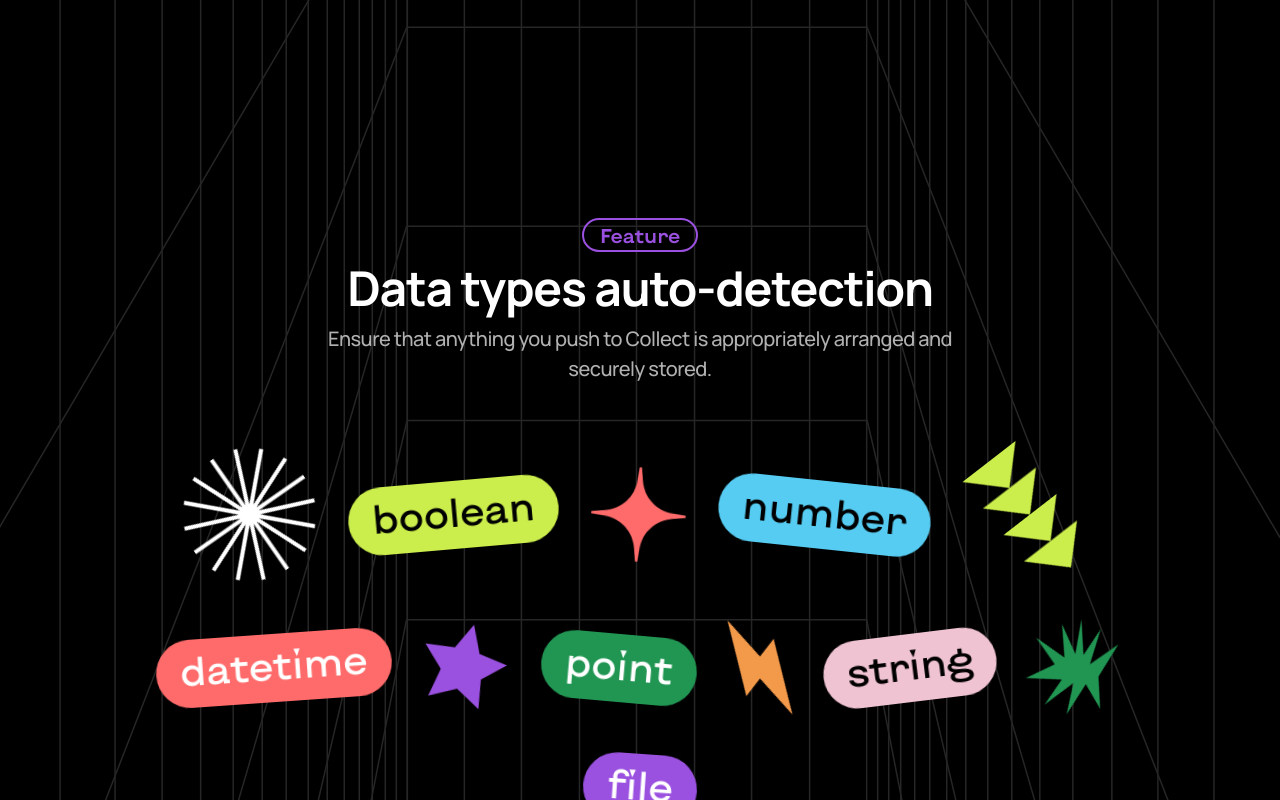
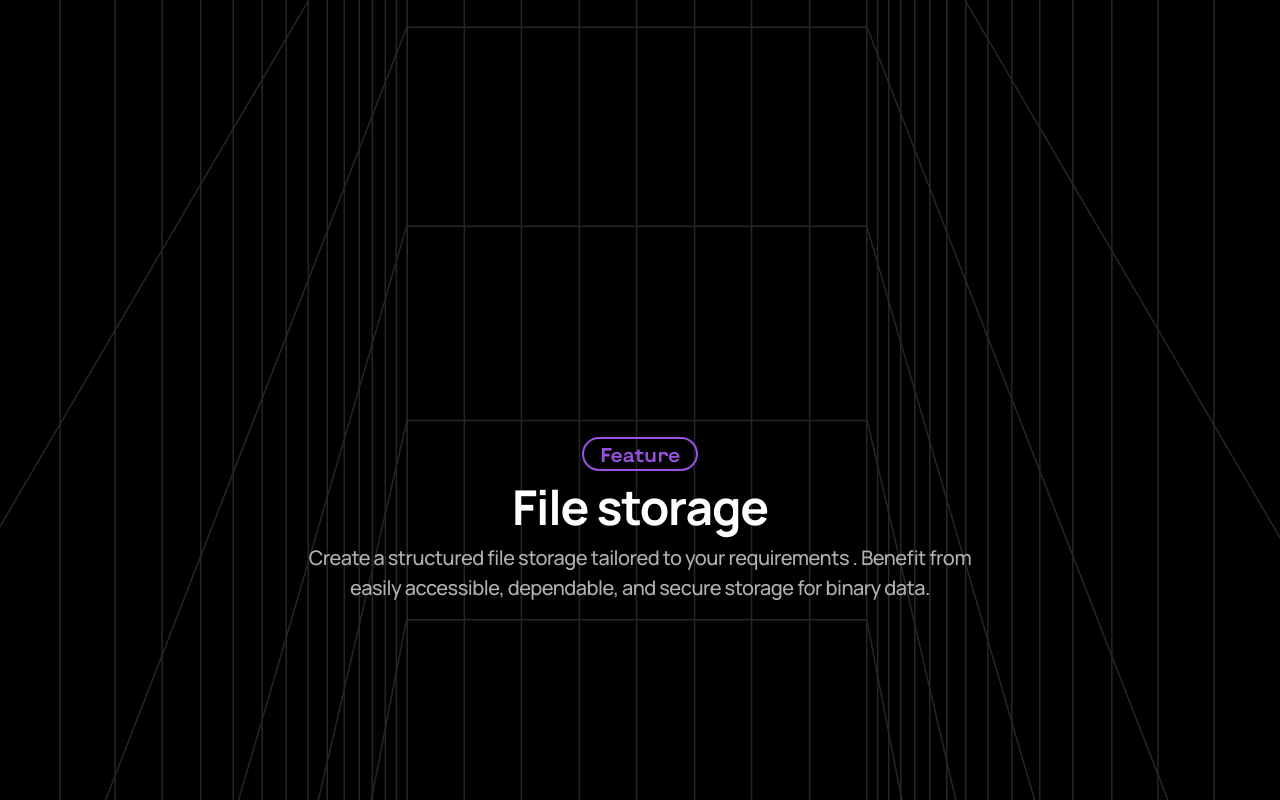
Before and after one commit to collect-so/public, a Next.js app: page / in a window 1280 px wide. Shown: the part 2760-3560 px from the top of the page. Built offline with nearby package versions, Linux system fonts and the light colour scheme.

Commit message:
Add more features, rewrite texts

```diff
--- a/src/Sections/Hero/index.tsx
+++ b/src/Sections/Hero/index.tsx
@@ -77,7 +77,6 @@ export function HeroSection() {
             >
               Features
             </h2>
-
             <div className={cx("feature-tag")}>Feature</div>
             <h2 className={cx("typography-3xl")}>Zero-code database</h2>
             <p className="typography-base">
@@ -103,26 +102,27 @@ export function HeroSection() {
 
         {/**/}
 
+        <div className={cx("feature-container")}>
+          <div className={cx("z-10")}>
+            <div className={cx("feature-tag")}>Feature</div>
+            <h2 className={cx("typography-3xl")}>File storage</h2>
+            <p className="typography-base">
+              Create a structured file storage tailored to your requirements .
+              Benefit from easily accessible, dependable, and secure storage for
+              binary data.
+            </p>
+          </div>
+        </div>
+
+        {/**/}
+
         <div className={cx("feature-container")} id="features">
           <div className={cx("z-10")}>
             <div className={cx("feature-tag")}>Feature</div>
             <h2 className={cx("typography-3xl")}>Data types auto-detection</h2>
-            {/*<h2 className={cx("typography-3xl")}>*/}
-            {/*  Iterate on your ideas faster <br className="md:hidden" />*/}
-            {/*  with flexible{" "}*/}
-            {/*  <span className="font-bold text-accent-acid-yellow">*/}
-            {/*    data types*/}
-            {/*  </span>*/}
-            {/*</h2>*/}
             <p className="typography-base">
-              {/*Iterate on your ideas faster with flexible data types. Suitable*/}
-              {/*even for ambitious and demanding projects.*/}
               Ensure that anything you push to Collect is appropriately arranged
               and securely stored.
-              {/*<br className="md:hidden" />*/}
-              {/*<span className="font-bold text-content-primary-dark">*/}
-              {/*  No migrations needed.*/}
-              {/*</span>*/}
             </p>
           </div>
           <FlexibleDataTypes />
@@ -134,18 +134,10 @@ export function HeroSection() {
           <div className={cx("z-10")}>
             <div className={cx("feature-tag")}>Feature</div>
 
-            <h2 className={cx("typography-3xl")}>
-              Data nesting
-              {/*<br className="md:hidden" /> with natively{" "}*/}
-              {/*<span className="text-accent-orange">nested storage</span>*/}
-            </h2>
+            <h2 className={cx("typography-3xl")}>Data nesting</h2>
             <p className="typography-base">
               Simply store any data the way you think about it. Give more sense
               to your data with natively nested storage.
-              {/*<br className="md:hidden" />{" "}*/}
-              {/*<span className="font-bold text-content-primary-dark">*/}
-              {/*  No configurations needed.*/}
-              {/*</span>*/}
             </p>
           </div>
           <FlatAndNestedData />
@@ -156,17 +148,10 @@ export function HeroSection() {
         <div className={cx("feature-container")}>
           <div className={cx("z-10")}>
             <div className={cx("feature-tag")}>Feature</div>
-            <h2 className={cx("typography-3xl")}>
-              Data linking and retrieval
-              {/*Retrieve data the way you need it*/}
-            </h2>
+            <h2 className={cx("typography-3xl")}>Data linking and retrieval</h2>
             <p className="typography-base">
               Build complex scenarios in a matter of double-digit minutes.
               Retrieve data the way you need it.
-              {/*<br className="md:hidden" />*/}
-              {/*<span className="font-bold text-content-primary-dark">*/}
-              {/*  No query language needed.*/}
-              {/*</span>*/}
             </p>
           </div>
           <BlinkingRecords />
```
